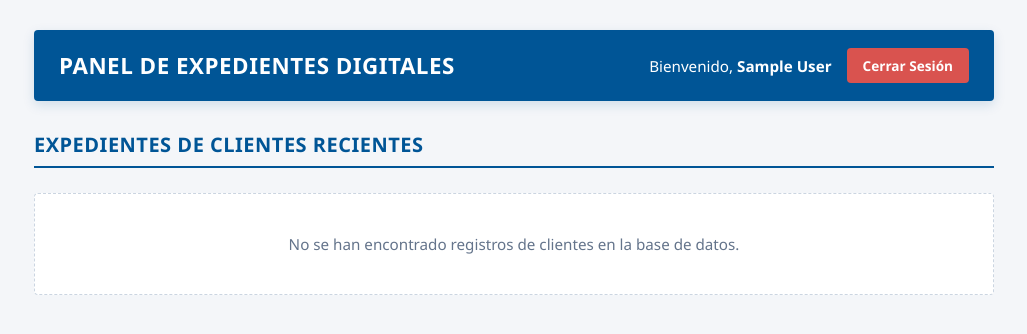
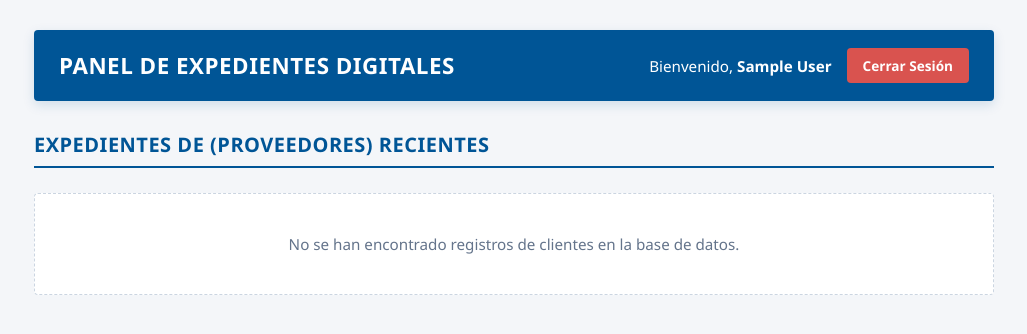
Before and after one commit to johanUtm04/Formulario-Proveedores-Pihcsa, a PHP site: page /admin.php in a window 1280 px wide. Shown: the top 334 px of the page, without its empty margins (126-1153 px from the left). Run offline with PHP 8.4, Linux system fonts and the light colour scheme; the visitor is signed in with stand-in values (Sample User, id 1); data that the repository does not hold is empty.

Commit message:
feat(style): change clients -> proveedores in admin.php

```diff
--- a/admin.php
+++ b/admin.php
@@ -211,7 +211,7 @@ $resultado = mysqli_query($conexion, $sql);
     </div>
 
     <div class="section-title">
-        <h3>Expedientes de Clientes Recientes</h3>
+        <h3>Expedientes de (Proveedores) Recientes</h3>
     </div>
 
     <div class="grid-expedientes">
```
